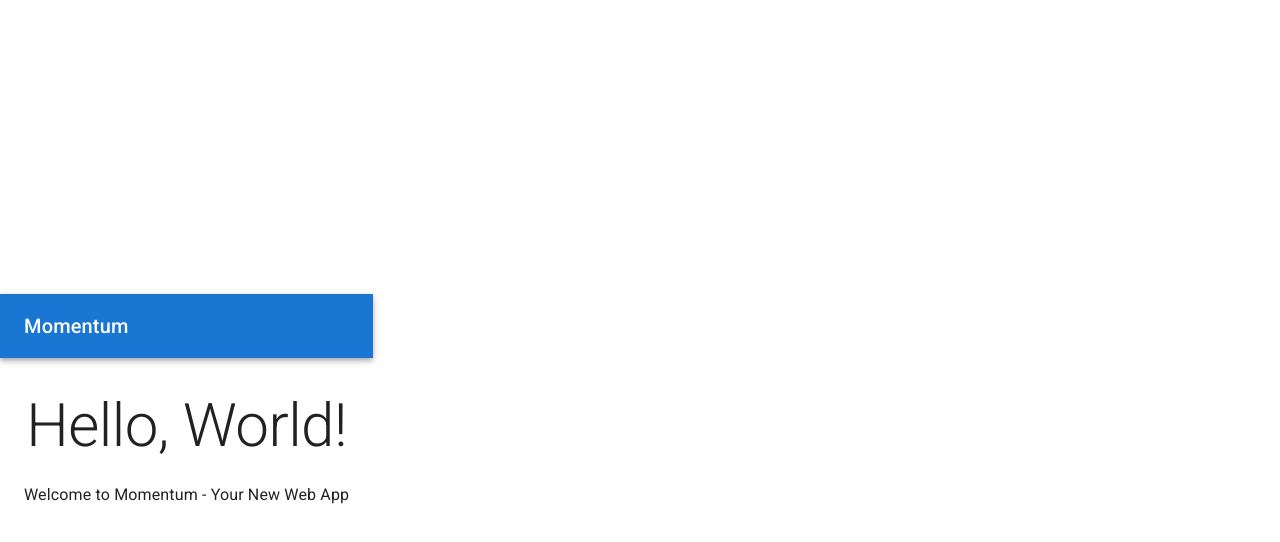
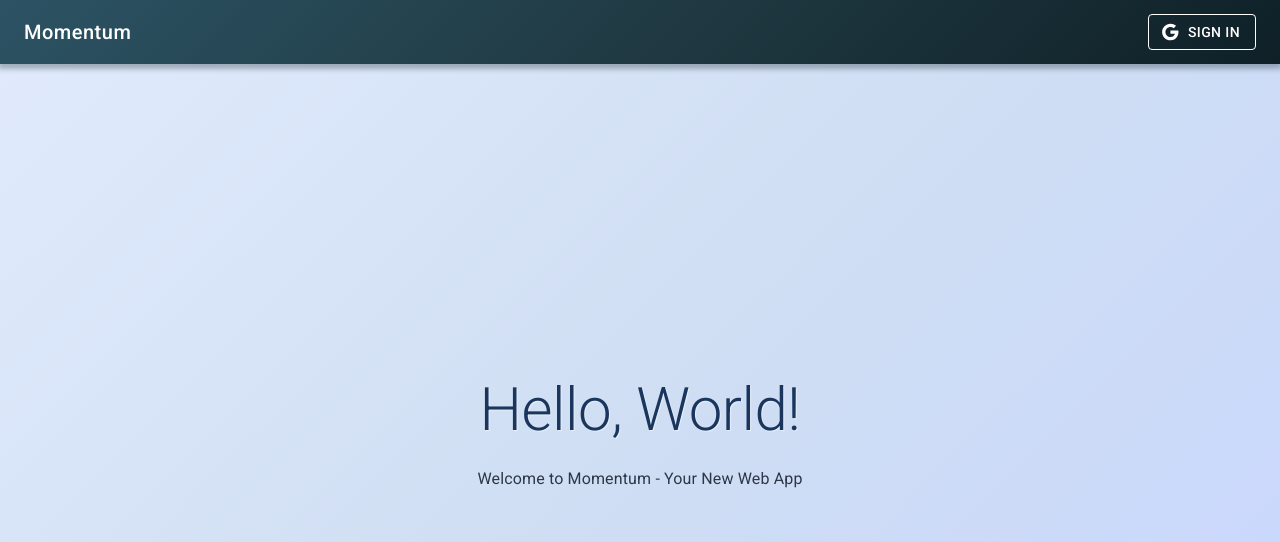
Before and after one commit to enanale/momentum-app, a React (Vite) app: page / in a window 1280 px wide. Shown: the top 542 px of the page. Built offline with nearby package versions, Linux system fonts and the light colour scheme; no server answers.

Commit message:
feat: Add Google authentication, full-screen layout, and CSS modules styling

```diff
--- a/package.json
+++ b/package.json
@@ -13,6 +13,7 @@
     "@emotion/react": "^11.14.0",
     "@emotion/styled": "^11.14.0",
     "@fontsource/roboto": "^5.2.6",
+    "@mui/icons-material": "^7.1.1",
     "@mui/material": "^7.1.1",
     "firebase": "^11.9.1",
     "react": "^19.1.0",
--- a/src/App.tsx
+++ b/src/App.tsx
@@ -1,31 +1,88 @@
-import { AppBar, Box, Container, CssBaseline, ThemeProvider, Toolbar, Typography, createTheme } from '@mui/material';
+import { AppBar, Avatar, Box, Button, CircularProgress, CssBaseline, IconButton, ThemeProvider, Toolbar, Typography, createTheme } from '@mui/material';
+import styles from './styles/App.module.css';
+import { Google as GoogleIcon, Logout as LogoutIcon } from '@mui/icons-material';
+import { useAuth } from './hooks/useAuth';
 import '@fontsource/roboto/300.css';
 import '@fontsource/roboto/400.css';
 import '@fontsource/roboto/500.css';
 import '@fontsource/roboto/700.css';
 
-const theme = createTheme();
+const theme = createTheme({
+  components: {
+    MuiAppBar: {
+      styleOverrides: {
+        root: {
+          background: 'linear-gradient(135deg, #2C5364 0%, #203A43 50%, #0F2027 100%)',
+          boxShadow: '0 3px 5px 2px rgba(15, 32, 39, 0.3)'
+        }
+      }
+    }
+  }
+});
 
 function App() {
+  const { user, loading, signInWithGoogle, signOutUser } = useAuth();
+
   return (
     <ThemeProvider theme={theme}>
       <CssBaseline />
-      <Box sx={{ flexGrow: 1 }}>
-        <AppBar position="static">
+      <Box className={styles.pageContainer}>
+        <AppBar position="fixed">
           <Toolbar>
-            <Typography variant="h6" component="div" sx={{ flexGrow: 1 }}>
+            <Typography
+              variant="h6"
+              component="div"
+              sx={{
+                flexGrow: 1,
+                fontWeight: 500,
+                letterSpacing: '0.5px'
+              }}
+            >
               Momentum
             </Typography>
+            {loading ? (
+              <CircularProgress size={24} sx={{ color: 'white' }} />
+            ) : user ? (
+              <Box sx={{ display: 'flex', alignItems: 'center', gap: 2 }}>
+                <Typography variant="body2" sx={{ color: 'white' }}>
+                  {user.displayName}
+                </Typography>
+                {user.photoURL && (
+                  <Avatar
+                    src={user.photoURL}
+                    alt={user.displayName || ''}
+                    sx={{ width: 32, height: 32 }}
+                  />
+                )}
+                <IconButton
+                  color="inherit"
+                  onClick={signOutUser}
+                  title="Sign out"
+                >
+                  <LogoutIcon />
+                </IconButton>
+              </Box>
+            ) : (
+              <Button
+                variant="outlined"
+                color="inherit"
+                startIcon={<GoogleIcon />}
+                onClick={signInWithGoogle}
+              >
+                Sign in
+              </Button>
+            )}
           </Toolbar>
         </AppBar>
-        <Container maxWidth="sm" sx={{ mt: 4 }}>
-          <Typography variant="h2" component="h1" gutterBottom align="center">
-            Hello, World!
+        <Toolbar /> {/* This toolbar is for spacing below the fixed AppBar */}
+        <Box component="main" className={styles.mainContainer}>
+          <Typography variant="h2" component="h1" gutterBottom align="center" className={styles.heading}>
+            Hello, {user ? user.displayName?.split(' ')[0] || 'there' : 'World'}!
           </Typography>
-          <Typography variant="body1" align="center">
-            Welcome to Momentum - Your New Web App
+          <Typography variant="body1" align="center" className={styles.subText}>
+            Welcome to Momentum{user ? ' - Your Personal Dashboard' : ' - Your New Web App'}
           </Typography>
-        </Container>
+        </Box>
       </Box>
     </ThemeProvider>
   );
--- /dev/null
+++ b/src/hooks/useAuth.ts
@@ -0,0 +1,42 @@
+import { useState, useEffect } from 'react';
+import type { User } from 'firebase/auth';
+import { GoogleAuthProvider, signInWithPopup, signOut } from 'firebase/auth';
+import { auth } from '../firebase';
+
+export function useAuth() {
+  const [user, setUser] = useState<User | null>(null);
+  const [loading, setLoading] = useState(true);
+
+  useEffect(() => {
+    const unsubscribe = auth.onAuthStateChanged((user) => {
+      setUser(user);
+      setLoading(false);
+    });
+
+    return unsubscribe;
+  }, []);
+
+  const signInWithGoogle = async () => {
+    try {
+      const provider = new GoogleAuthProvider();
+      await signInWithPopup(auth, provider);
+    } catch (error) {
+      console.error('Error signing in with Google:', error);
+    }
+  };
+
+  const signOutUser = async () => {
+    try {
+      await signOut(auth);
+    } catch (error) {
+      console.error('Error signing out:', error);
+    }
+  };
+
+  return {
+    user,
+    loading,
+    signInWithGoogle,
+    signOutUser
+  };
+}
--- /dev/null
+++ b/src/styles/App.module.css
@@ -0,0 +1,34 @@
+.mainContainer {
+  flex: 1 1 auto;
+  display: flex;
+  flex-direction: column;
+  align-items: center;
+  justify-content: center;
+  padding: 1.5rem;
+  width: 100vw;
+  box-sizing: border-box;
+  position: relative;
+  min-height: calc(100vh - 64px); /* Subtract AppBar height */
+  background: linear-gradient(135deg, #E0EAFC 0%, #CFDEF3 50%, #C9D6FF 100%);
+  transition: background 0.3s ease-in-out;
+  margin: 0;
+}
+
+.pageContainer {
+  min-height: 100vh;
+  width: 100vw;
+  max-width: 100%;
+  display: flex;
+  flex-direction: column;
+  overflow-x: hidden;
+  position: relative;
+}
+
+.heading {
+  color: #1A365D;
+  text-shadow: 1px 1px 1px rgba(255, 255, 255, 0.5);
+}
+
+.subText {
+  color: #2D3748;
+}
```
Also changed, not shown: src/styles/App.module.css.d.ts (added, +9 -0 lines), firebase.json, 2 other files (tests, documents, lock files or other folders).
